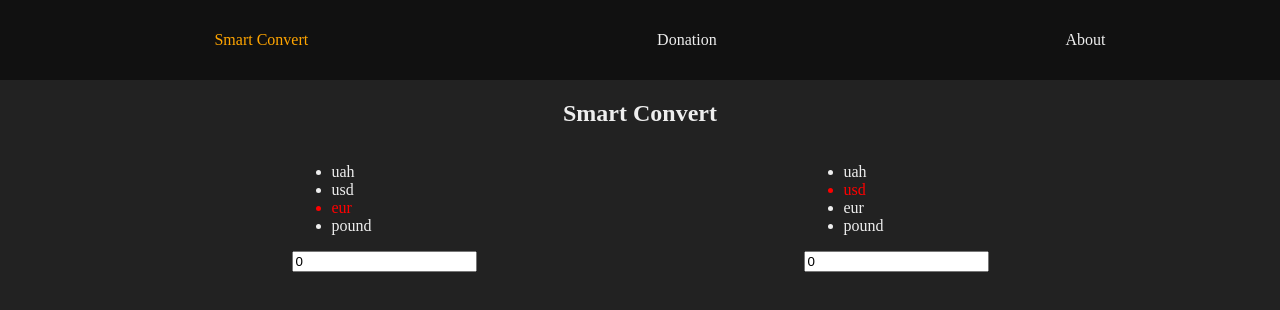
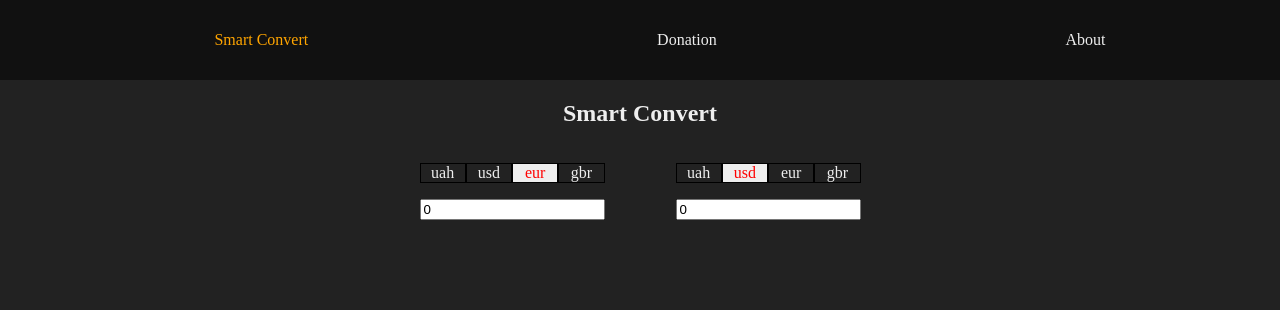
Before and after one commit to Viper-JSX/Smart_Convert-React, a React app: page / in a window 1280 px wide. Shown: the top 310 px of the page. Built offline with nearby package versions, Linux system fonts and the light colour scheme.

Commit message:
Commit to switch branch

```diff
--- a/src/components/Converter/Currency_input/Currency_input.js
+++ b/src/components/Converter/Currency_input/Currency_input.js
@@ -11,7 +11,7 @@
     return(
         <div>
             <CurrencySelect which={which} handleCurrencyChange={handleCurrencyChange} />
-            <input type="number"  placeholder="Quantity" value={currentCurrencyValue} onChange={(event) => handleCurrencyQuantityChange({ event, which })} />
+            <input type="number" placeholder="Quantity" value={currentCurrencyValue} onChange={(event) => handleCurrencyQuantityChange({ event, which })} />
         </div>
     )
 }
--- a/src/css/main.css
+++ b/src/css/main.css
@@ -56,7 +56,7 @@
 }
 
 #converter{
-    width: 80vw;
+    width: 40vw;
     min-width: 300px;
     color: var(--lightColor);
     display: flex;
@@ -69,7 +69,23 @@
     text-align: center;
 }
 
+.currencySelect{
+    padding: 0;
+    list-style: none;
+    display: flex;
+    justify-content: space-around;
+}
+
+.currencySelect li{
+    width: 25%;
+    border: 1px solid black;
+    flex-grow: 1;
+    display: flex;
+    justify-content: center;
+    align-items: center;
+}
 
 li.selected{
-    color: red
+    color: red;
+    background-color: var(--lightBackground);
 }
--- a/src/various_things/default_currency_rates.js
+++ b/src/various_things/default_currency_rates.js
@@ -11,7 +11,7 @@
         relativeToDollar: 0.95
     },
 
-    pound:{
+    gbr:{
         relativeToDollar: 1.1
     }
 
```
